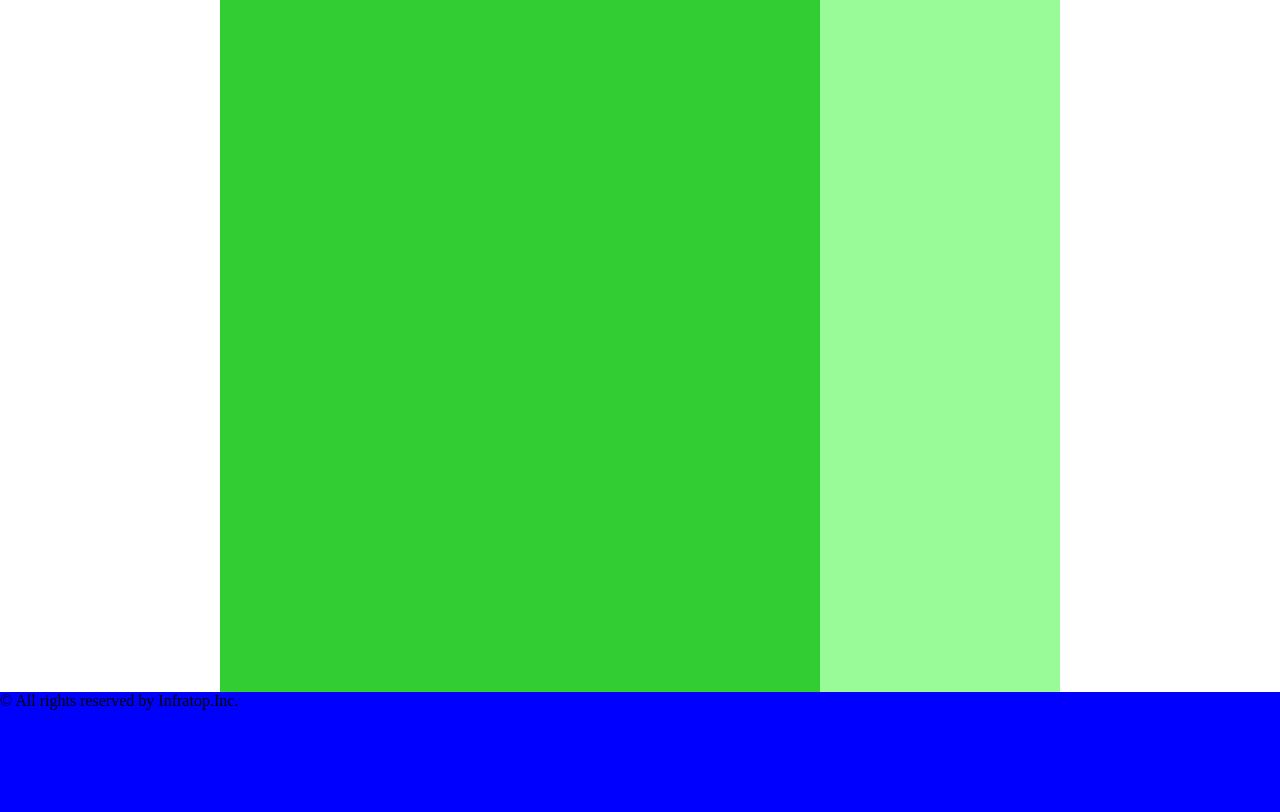
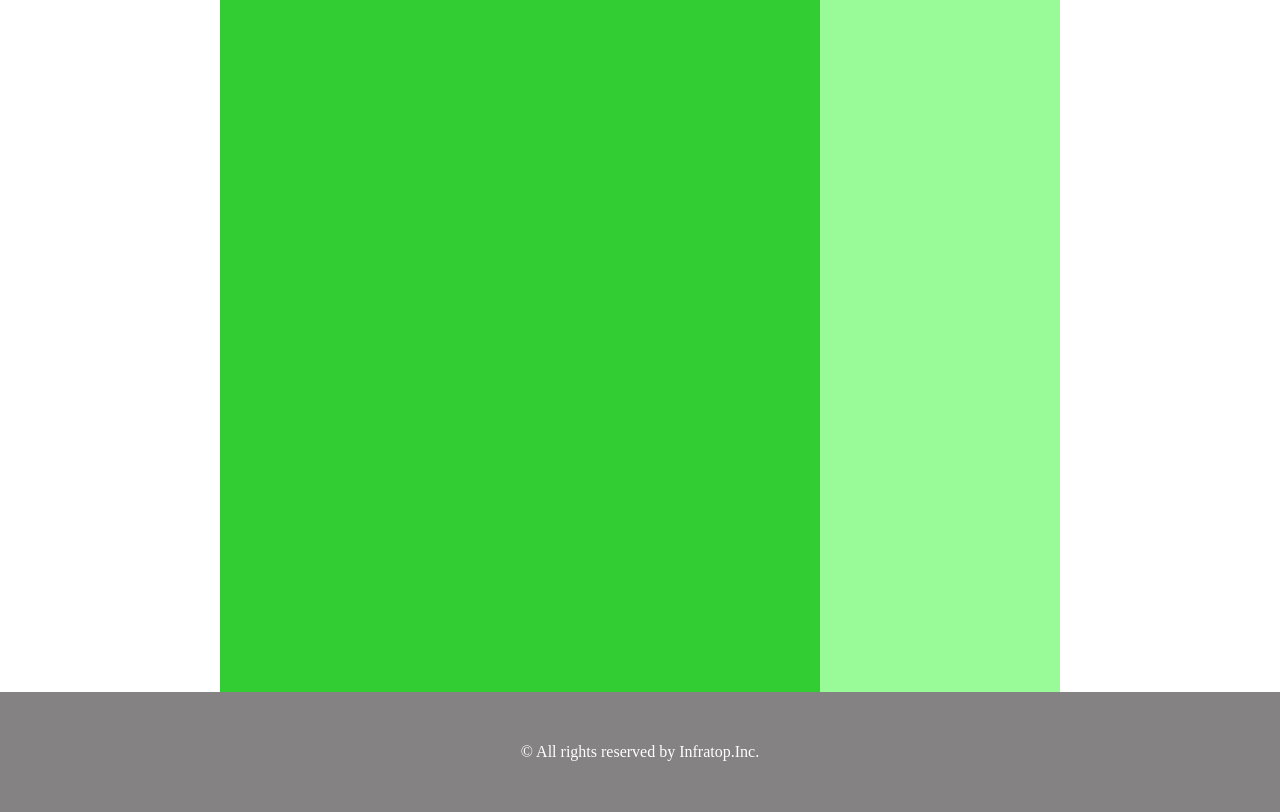
Before and after one commit to Sakura-Hirokawa/caravan_2, a plain HTML site: page index.html in a window 1280 px wide. Shown: the part 1113-1925 px from the top of the page. Drawn offline with Linux system fonts and the light colour scheme.

Commit message:
[Finish]1-5/footer

```diff
--- a/style.css
+++ b/style.css
@@ -2,6 +2,11 @@
   margin: 0;
   padding: 0;
   box-sizing: border-box;
+  color: #6c6b6b;
+}
+
+a {
+  text-decoration: none;
 }
 
 header {
@@ -71,5 +76,11 @@ main {
 footer {
   width: 100%;
   height: 120px;
-  background-color: blue;
+  text-align: center;
+  line-height: 120px;
+  background-color: #848282;
 }
+
+.footer-text {
+  color: #fff;
+}
```
